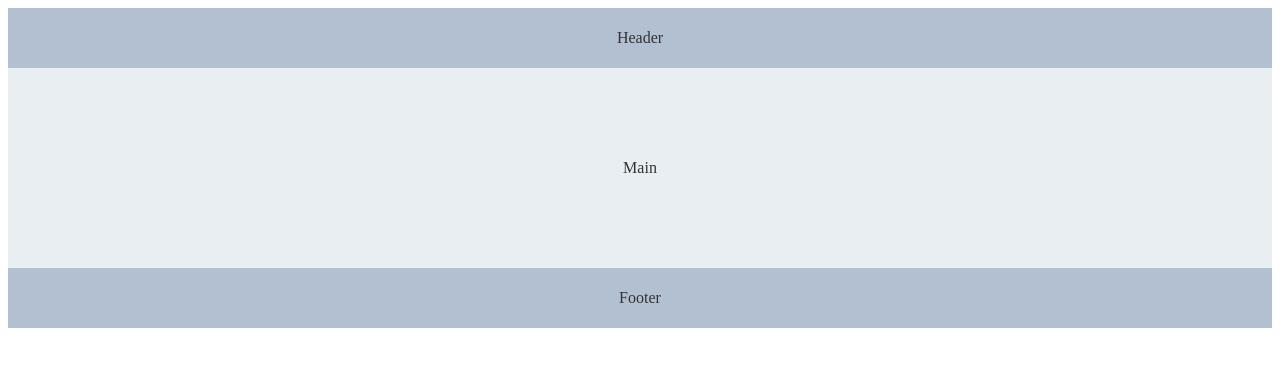
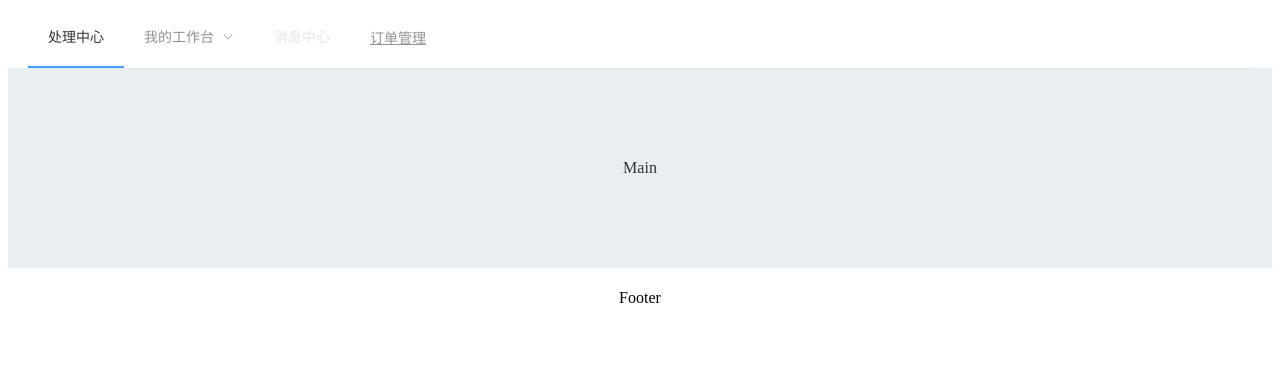
Before and after one commit to HUST-SE-109/running-business-fe-user, a Vue app: page / in a window 1280 px wide. Shown: the top 366 px of the page. Built offline with nearby package versions, Linux system fonts and the light colour scheme.

Commit message:
adds Header Footer and install less

```diff
--- a/package.json
+++ b/package.json
@@ -16,6 +16,8 @@
     "axios": "^0.18.0",
     "element-ui": "^2.3.7",
     "js-cookie": "^2.2.0",
+    "less": "^3.0.2",
+    "less-loader": "^4.1.0",
     "vue": "^2.5.2",
     "vue-router": "^3.0.1",
     "vuex": "^3.0.1"
--- a/src/components/Layout.vue
+++ /dev/null
@@ -1,54 +0,0 @@
-<template>
-  <el-container>
-    <el-header>Header</el-header>
-    <el-main>Main</el-main>
-    <el-footer>Footer</el-footer>
-  </el-container>
-</template>
-
-<script>
-export default {
-  name: 'HelloWorld',
-  data() {
-    return {
-      msg: 'Welcome to Your Vue.js App',
-    };
-  },
-};
-</script>
-
-<style scoped>
-  .el-header, .el-footer {
-    background-color: #B3C0D1;
-    color: #333;
-    text-align: center;
-    line-height: 60px;
-  }
-
-  .el-aside {
-    background-color: #D3DCE6;
-    color: #333;
-    text-align: center;
-    line-height: 200px;
-  }
-
-  .el-main {
-    background-color: #E9EEF3;
-    color: #333;
-    text-align: center;
-    line-height: 160px;
-  }
-
-  body > .el-container {
-    margin-bottom: 40px;
-  }
-
-  .el-container:nth-child(5) .el-aside,
-  .el-container:nth-child(6) .el-aside {
-    line-height: 260px;
-  }
-
-  .el-container:nth-child(7) .el-aside {
-    line-height: 320px;
-  }
-</style>
--- a/src/views/layout/Layout.vue
+++ b/src/views/layout/Layout.vue
@@ -1,13 +1,17 @@
 <template>
-  <el-container>
-    <el-header>Header</el-header>
+  <el-container direction="vertical">
+    <Header></Header>
     <el-main>Main</el-main>
-    <el-footer>Footer</el-footer>
+    <Footer></Footer>
   </el-container>
 </template>
 
 <script>
+import Header from './components/Header';
+import Footer from './components/Footer';
+
 export default {
+  components: { Header, Footer },
   name: 'HelloWorld',
   data() {
     return {
@@ -17,21 +21,7 @@ export default {
 };
 </script>
 
-<style scoped>
-  .el-header, .el-footer {
-    background-color: #B3C0D1;
-    color: #333;
-    text-align: center;
-    line-height: 60px;
-  }
-
-  .el-aside {
-    background-color: #D3DCE6;
-    color: #333;
-    text-align: center;
-    line-height: 200px;
-  }
-
+<style lang="less">
   .el-main {
     background-color: #E9EEF3;
     color: #333;
@@ -42,13 +32,4 @@ export default {
   body > .el-container {
     margin-bottom: 40px;
   }
-
-  .el-container:nth-child(5) .el-aside,
-  .el-container:nth-child(6) .el-aside {
-    line-height: 260px;
-  }
-
-  .el-container:nth-child(7) .el-aside {
-    line-height: 320px;
-  }
 </style>
--- /dev/null
+++ b/src/views/layout/components/Footer.vue
@@ -0,0 +1,16 @@
+<template>
+  <el-footer>Footer</el-footer>
+</template>
+
+<script>
+export default {
+  name: 'LayoutFooter',
+};
+</script>
+
+<style lang="less">
+  .el-footer {
+    text-align: center;
+    line-height: 60px;
+  }
+</style>
--- /dev/null
+++ b/src/views/layout/components/Header.vue
@@ -0,0 +1,47 @@
+<template>
+<el-header>
+  <el-menu
+    :default-active="activeIndex"
+    class="el-menu-demo"
+    mode="horizontal"
+    @select="handleSelect">
+    <el-menu-item index="1">处理中心</el-menu-item>
+    <el-submenu index="2">
+      <template slot="title">我的工作台</template>
+      <el-menu-item index="2-1">选项1</el-menu-item>
+      <el-menu-item index="2-2">选项2</el-menu-item>
+      <el-menu-item index="2-3">选项3</el-menu-item>
+      <el-submenu index="2-4">
+        <template slot="title">选项4</template>
+        <el-menu-item index="2-4-1">选项1</el-menu-item>
+        <el-menu-item index="2-4-2">选项2</el-menu-item>
+        <el-menu-item index="2-4-3">选项3</el-menu-item>
+      </el-submenu>
+    </el-submenu>
+    <el-menu-item index="3" disabled>消息中心</el-menu-item>
+    <el-menu-item index="4"><a href="https://www.ele.me" target="_blank">订单管理</a></el-menu-item>
+  </el-menu>
+</el-header>
+</template>
+
+<script>
+export default {
+  name: 'LayoutHeader',
+  data() {
+    return {
+      activeIndex: '1',
+    };
+  },
+  methods: {
+    handleSelect() {
+    },
+  },
+};
+</script>
+
+<style lang="less">
+  .el-header {
+    text-align: center;
+    line-height: 60px;
+  }
+</style>
```
Also changed, not shown: src/views/login/index.vue (+3 -4 lines), src/views/register/index.vue (+3 -4 lines), 1 other file (tests, documents, lock files or other folders).
